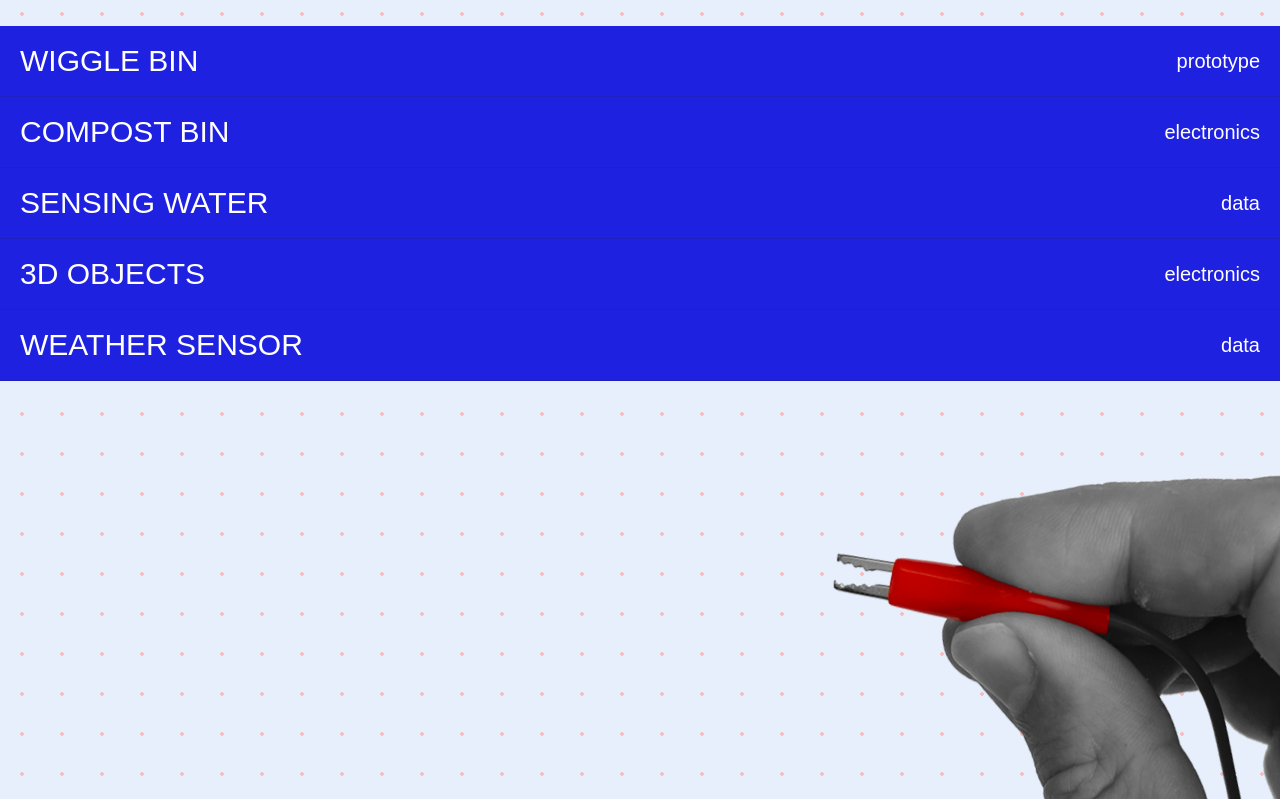
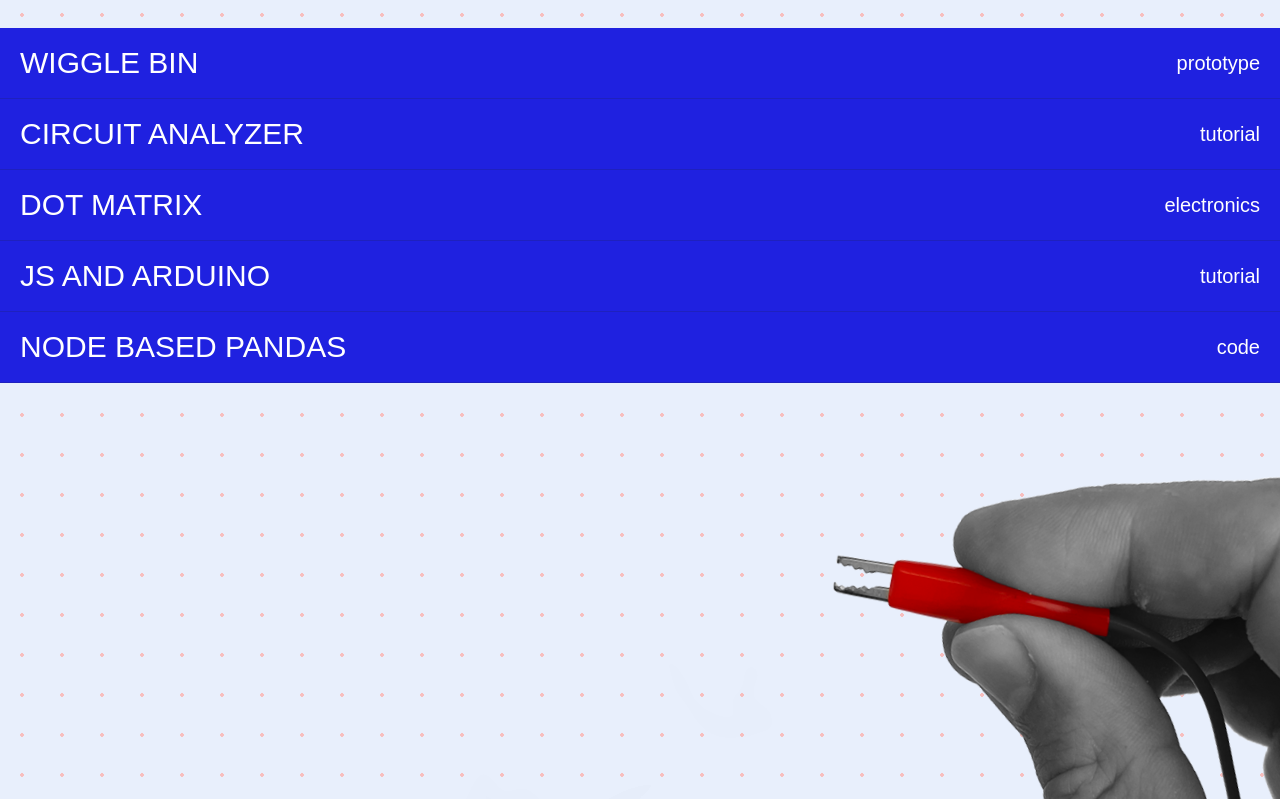
Before and after one commit to studiorabota/rabota-website, a Next.js app: page / in a window 1280 px wide. Shown: the part 1621-2420 px from the top of the page. Built offline with nearby package versions, Linux system fonts and the light colour scheme; a web font is replaced by a local one.

Commit message:
Updated content with links to repos and 3D prints

```diff
--- a/pages/_document.tsx
+++ b/pages/_document.tsx
@@ -4,9 +4,8 @@ export default function Document() {
   return (
     <Html lang="en">
       <Head>
-        <link rel="apple-touch-icon" sizes="180x180" href="favicon/apple-touch-icon.png" />
-        <link rel="icon" type="image/png" sizes="32x32" href="favicon//favicon-32x32.png" />
-        <link rel="icon" type="image/png" sizes="16x16" href="favicon//favicon-16x16.png" />
+        <link rel="icon" type="image/png" sizes="32x32" href="favicon/favicon-32x32.png" />
+        <link rel="icon" type="image/png" sizes="16x16" href="favicon/favicon-16x16.png" />
         <link rel="manifest" href="/manifest.json" />
       </Head>
       <body>
--- a/pages/api/hello.ts
+++ /dev/null
@@ -1,13 +0,0 @@
-// Next.js API route support: https://nextjs.org/docs/api-routes/introduction
-import type { NextApiRequest, NextApiResponse } from 'next'
-
-type Data = {
-  name: string
-}
-
-export default function handler(
-  req: NextApiRequest,
-  res: NextApiResponse<Data>
-) {
-  res.status(200).json({ name: 'John Doe' })
-}
--- a/pages/index.tsx
+++ b/pages/index.tsx
@@ -14,7 +14,7 @@ export default function Home() {
       <div className={styles.content}>
         <h1 className={styles.intro}><span>S</span>tudio <span>R</span>abota | Coding, prototyping, electronics, open-source hardware 🪱 and some artistic-scientific experimentation <span className={styles.virus}>🦠</span></h1>
         <div className={styles.cardPrintsContainer}>
-          <a href='#' className={styles.cardPrints}>
+          <a href='https://www.thingiverse.com/studiorabota/designs' className={styles.cardPrints}>
             <div className={styles.cardPrintsTop}>
               <Image
                 src="/images/3d_gear.png"
@@ -56,7 +56,7 @@ export default function Home() {
           </a>
         </div>
         <div className={styles.cardWormBinContainer}>
-          <a href='#' className={styles.cardWormBin}>
+          <a href='https://github.com/studiorabota/wiggle-bin' className={styles.cardWormBin}>
             <Image
               src="/images/wormBin.png"
               width={847}
@@ -75,11 +75,11 @@ export default function Home() {
         </div>
         <nav className={styles.nav}>
           <ul>
-            <li><a href='#'>Wiggle Bin<span>Prototype</span></a></li>
-            <li><a href='#'>Compost Bin <span>Electronics</span></a></li>
-            <li><a href='#'>Sensing Water <span>Data</span></a></li>
-            <li><a href='#'>3d objects <span>Electronics</span></a></li>
-            <li><a href='#'>Weather sensor <span>Data</span></a></li>
+            <li><a href='https://github.com/studiorabota/wiggle-bin'>Wiggle Bin<span>Prototype</span></a></li>
+            <li><a href='https://gitlab.com/studio.rabota/blog'>Circuit analyzer <span>Tutorial</span></a></li>
+            <li><a href='https://github.com/studiorabota/dot-matrix'>Dot Matrix <span>Electronics</span></a></li>
+            <li><a href='https://github.com/studiorabota/meteor-johnny-five-tutorial'>JS and Arduino <span>Tutorial</span></a></li>
+            <li><a href='https://gitlab.com/rabota/panda-nodes'>Node based Pandas <span>Code</span></a></li>
           </ul>
         </nav>
 
@@ -160,7 +160,7 @@ export default function Home() {
 
         <div className={styles.footer}>
           <h5>Studio Rabota</h5>
-          <h6><a href="#">Coding</a>, <a href="#">prototyping</a>, <a href="#">electronics</a>, <a href="#">open-source hardware</a></h6>
+          <h6><span>Coding</span>, <span>prototyping</span>, <span>electronics</span>, <span>open-source hardware</span></h6>
         </div>
       </div>
     </>
--- a/styles/Home.module.css
+++ b/styles/Home.module.css
@@ -18,6 +18,7 @@
   font-size: 2.5rem;
   line-height: 3.4rem;
   margin: 20px 16px;
+  overflow: hidden;
 }
 @media (medium) {
   .intro {
@@ -31,11 +32,15 @@
 .intro span {
   color: var(--title-first-character-color);
 }
-.intro .virus {
-  animation: spin 6s linear infinite;
-  position: absolute;
-  margin-left: 20px;
+
+@media (medium) {
+  .intro .virus {
+    animation: spin 6s linear infinite;
+    position: absolute;
+    margin-left: 20px;
+  }
 }
+
 
 @keyframes spin {
   100% {
@@ -174,6 +179,7 @@
   display: grid;
   grid-template-columns: 1fr 1fr;
   grid-template-rows: 1.5fr 1fr;
+  overflow: hidden;
 }
 
 .handWire {
```
